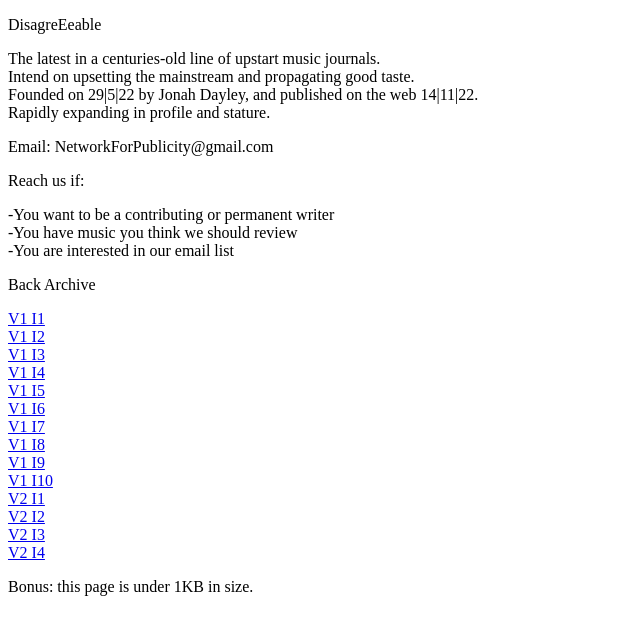
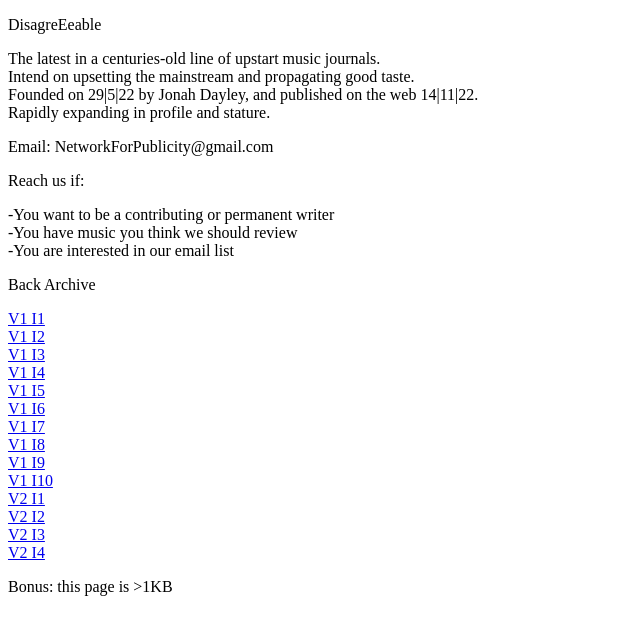
Before and after one commit to DisagreEeable/DisagreEeable, a plain HTML site: page index.html in a window 1280 px wide. Shown: the whole page, without its empty margins (0-640 px from the left). Drawn offline with Linux system fonts and the light colour scheme.

Commit message:
Update index.html
edited to maintain 1k size

```diff
--- a/index.html
+++ b/index.html
@@ -1 +1 @@
-<!DOCTYPE html><link rel="icon" href="data:,"><meta name="viewport" content="width=device-width,initial-scale=1.0"><title>DisagreEeable</title><p>DisagreEeable<p>The latest in a centuries-old line of upstart music journals.<br>Intend on upsetting the mainstream and propagating good taste.<br>Founded on 29|5|22 by Jonah Dayley, and published on the web 14|11|22.<br>Rapidly expanding in profile and stature.<p>Email: NetworkForPublicity@gmail.com<p>Reach us if:<p>-You want to be a contributing or permanent writer<br>-You have music you think we should review<br>-You are interested in our email list<br><p>Back Archive<p><a href="V1I1.pdf">V1 I1</a><br><a href="V1I2.pdf">V1 I2</a><br><a href="V1I3.pdf">V1 I3</a><br><a href="V1I4.pdf">V1 I4</a><br><a href="V1I5.pdf">V1 I5</a><br><a href="V1I6.pdf">V1 I6</a><br><a href="V1I7.pdf">V1 I7</a><br><a href="V1I8.pdf">V1 I8</a><br><a href="V1I9.pdf">V1 I9</a><br><a href="V1I10.pdf">V1 I10</a><br><a href="V2I1.pdf">V2 I1</a><br><a href="V2I2.pdf">V2 I2</a><br><a href="V2I3.pdf">V2 I3</a><br><a href="V2I4.pdf">V2 I4</a><p>Bonus: this page is under 1KB in size.
+<!DOCTYPE html><link rel="icon" href="data:,"><meta name="viewport" content="width=device-width,initial-scale=1.0"><title>DisagreEeable</title><p>DisagreEeable<p>The latest in a centuries-old line of upstart music journals.<br>Intend on upsetting the mainstream and propagating good taste.<br>Founded on 29|5|22 by Jonah Dayley, and published on the web 14|11|22.<br>Rapidly expanding in profile and stature.<p>Email: NetworkForPublicity@gmail.com<p>Reach us if:<p>-You want to be a contributing or permanent writer<br>-You have music you think we should review<br>-You are interested in our email list<br><p>Back Archive<p><a href="V1I1.pdf">V1 I1</a><br><a href="V1I2.pdf">V1 I2</a><br><a href="V1I3.pdf">V1 I3</a><br><a href="V1I4.pdf">V1 I4</a><br><a href="V1I5.pdf">V1 I5</a><br><a href="V1I6.pdf">V1 I6</a><br><a href="V1I7.pdf">V1 I7</a><br><a href="V1I8.pdf">V1 I8</a><br><a href="V1I9.pdf">V1 I9</a><br><a href="V1I10.pdf">V1 I10</a><br><a href="V2I1.pdf">V2 I1</a><br><a href="V2I2.pdf">V2 I2</a><br><a href="V2I3.pdf">V2 I3</a><br><a href="V2I4.pdf">V2 I4</a><p>Bonus: this page is >1KB
```
